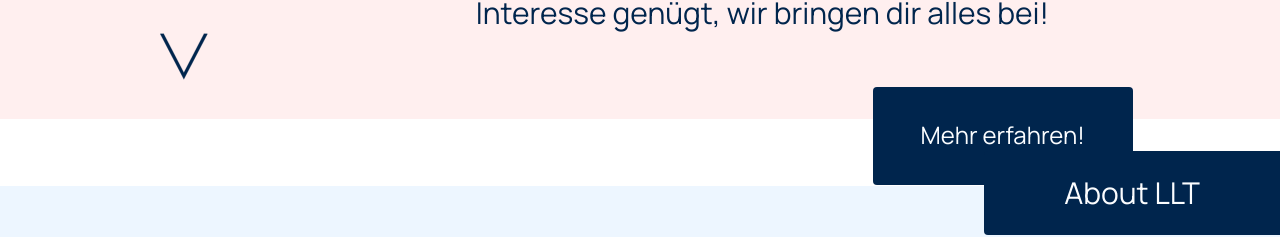
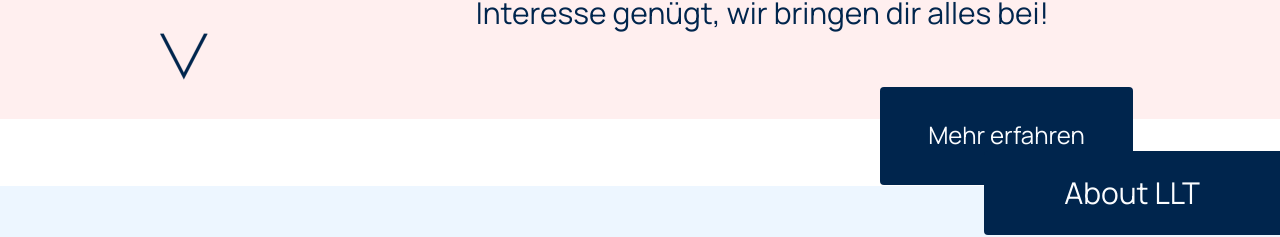
Before and after one commit to tiehm/hackathon-website, a React (Create React App) app: page / in a window 1280 px wide. Shown: the part 681-918 px from the top of the page. Built offline with nearby package versions, Linux system fonts and the light colour scheme.

Commit message:
remove "!" from text

```diff
--- a/src/components/info/ShortInfo.tsx
+++ b/src/components/info/ShortInfo.tsx
@@ -11,7 +11,7 @@ export class ShortInfo extends React.Component {
             </div>
 
             <CustomLink to="/event" className="bg-blue-12 text-blue-1 rounded text-center px-8 py-5 mt-[15%] md:mt-0 lg:mt-14 ml-auto w-fit block cursor-pointer md:px-12 md:py-8 md:text-head-m" >
-                Mehr erfahren!
+                Mehr erfahren
             </CustomLink>
 
         </div>
```
